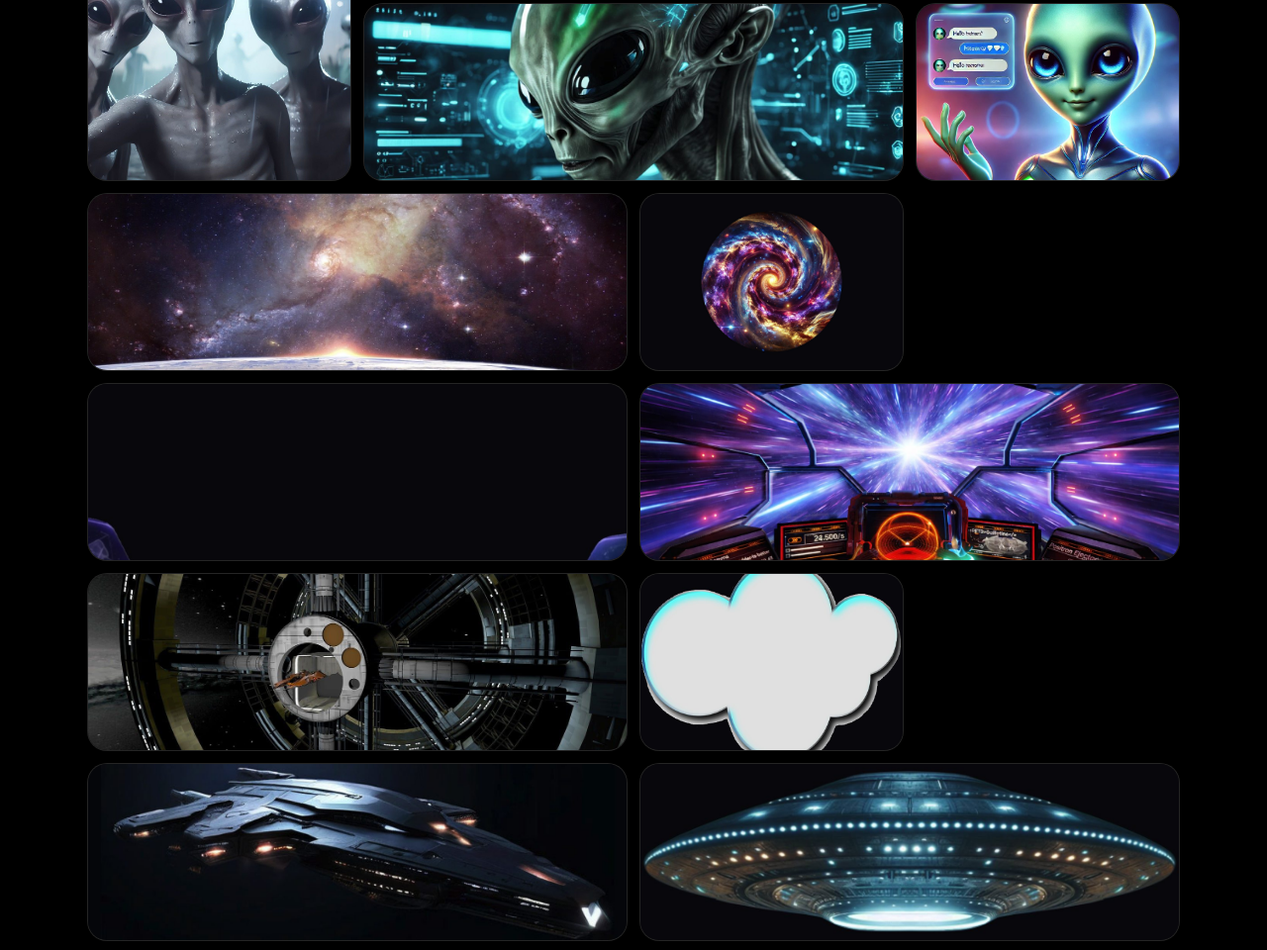
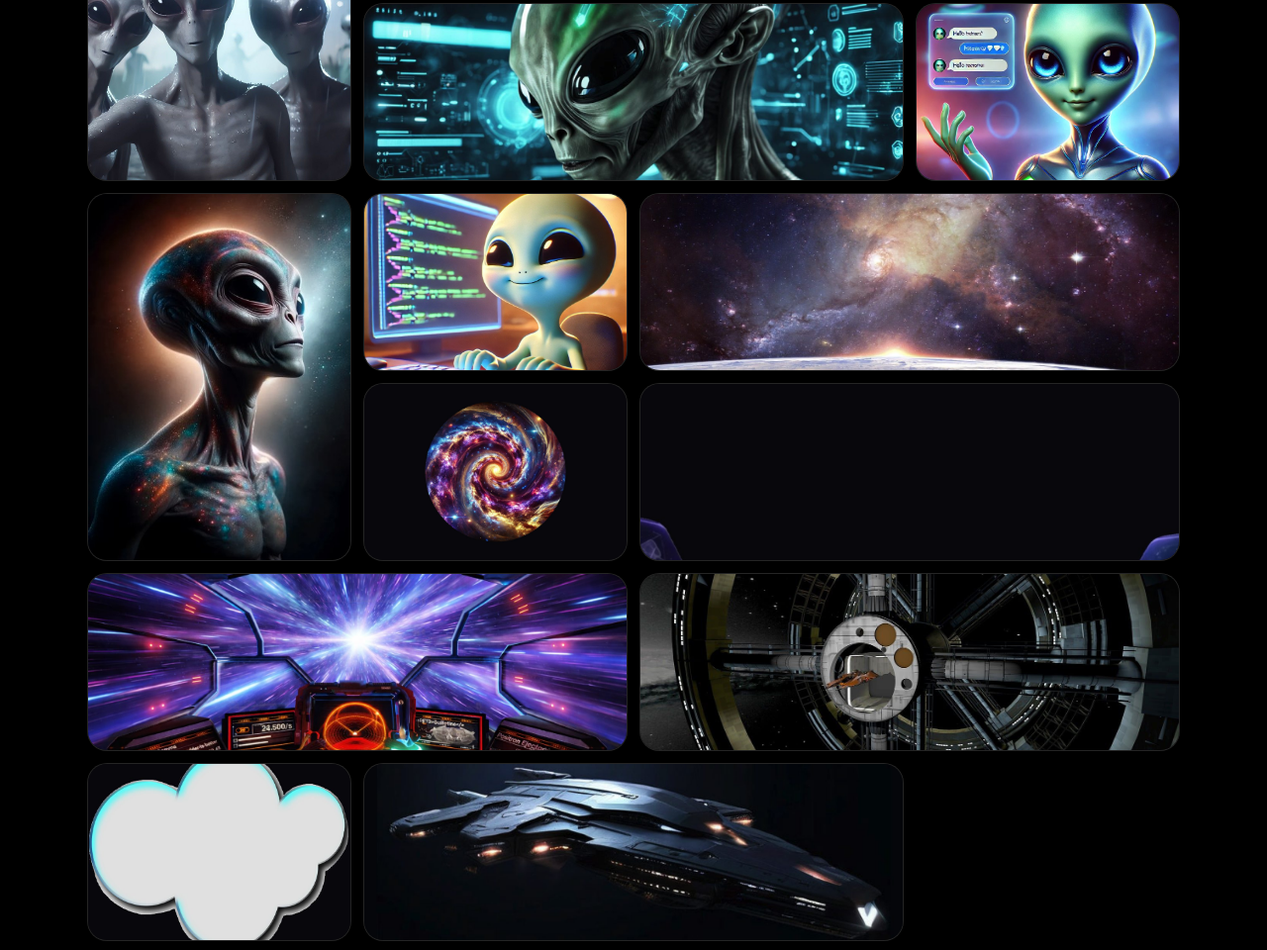
Before and after one commit to psykter/psykters_nebula, a plain HTML site: page gallery.html in a window 1280 px wide. Shown: the part 1139-2099 px from the top of the page at 99% size. Drawn offline with nearby package versions, Linux system fonts and the light colour scheme.

Commit message:
Swap clean Captain Eko; add Astral skin and GhostCode

```diff
--- a/gallery.html
+++ b/gallery.html
@@ -129,6 +129,8 @@
     { src: "assets/gallery/being-06.jpg", cat: "beings", title: "Portal", cap: "A ring you do not step through casually.", size: "" },
     { src: "assets/gallery/being-07.jpg", cat: "beings", title: "Alien tech", cap: "Hardware that does not look like it was made here.", size: "wide" },
     { src: "assets/gallery/being-08.jpg", cat: "beings", title: "Eko’s face", cap: "The chatbot as a being, before it had a page.", size: "" },
+    { src: "assets/gallery/being-09.jpg", cat: "beings", title: "Astral skin", cap: "A grey that carries the sky under the skin.", size: "tall" },
+    { src: "assets/gallery/being-10.jpg", cat: "beings", title: "GhostCode", cap: "Eko7 at the keyboard. The exploration desk, off duty.", size: "" },
     { src: "assets/gallery/cosmos-01.jpg", cat: "cosmos", title: "Galaxy", cap: "A working sky for Psykter’s Space.", size: "wide" },
     { src: "assets/gallery/cosmos-02.jpg", cat: "cosmos", title: "Swirl", cap: "Also the cover for Dreaming Beyond Stars.", size: "", link: "stories/dreaming-beyond-stars.html", linkText: "Read Dreaming Beyond Stars" },
     { src: "assets/gallery/cosmos-03.jpg", cat: "cosmos", title: "Starfield", cap: "Empty enough to hear yourself think.", size: "wide" },
```
Also changed, not shown: assets/gallery/being-09.jpg (added), assets/gallery/being-10.jpg (added), assets/gallery/crew-01.jpg.
